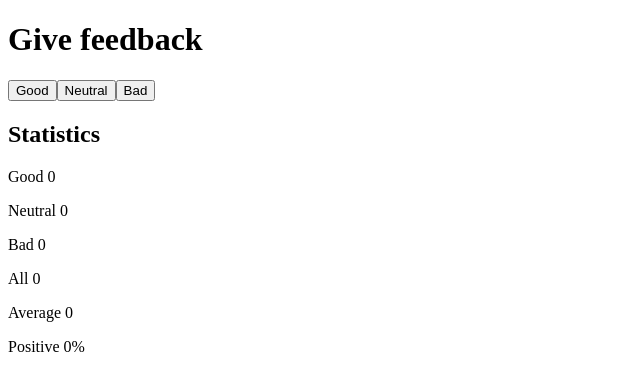
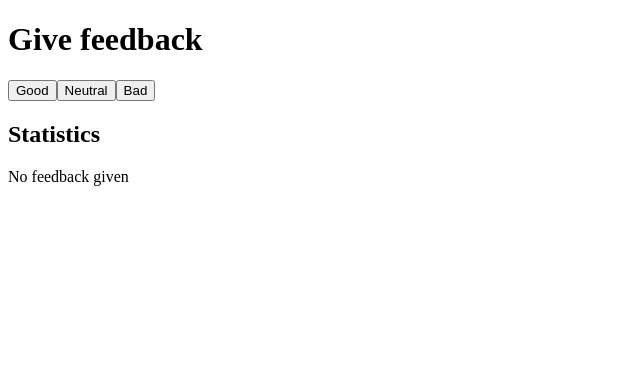
Before and after one commit to Artikool5/fullstack-open, a React (Vite) app in the folder part1/unicafe/: page / in a window 1280 px wide. Shown: the top 390 px of the page, without its empty margins (0-640 px from the left). Built offline with nearby package versions, Linux system fonts and the light colour scheme.

Commit message:
exc: 1.9

```diff
--- a/part1/unicafe/src/App.jsx
+++ b/part1/unicafe/src/App.jsx
@@ -8,12 +8,18 @@ function Statistics(props) {
   return (
     <>
       <h2>Statistics</h2>
-      <p>Good {props.good}</p>
-      <p>Neutral {props.neutral}</p>
-      <p>Bad {props.bad}</p>
-      <p>All {getAll()}</p>
-      <p>Average {getAverageFeedback() || 0}</p>
-      <p>Positive {getPositivePercentage() || 0}%</p>
+      {getAll() ? (
+        <>
+          <p>Good {props.good}</p>
+          <p>Neutral {props.neutral}</p>
+          <p>Bad {props.bad}</p>
+          <p>All {getAll()}</p>
+          <p>Average {getAverageFeedback()}</p>
+          <p>Positive {getPositivePercentage()}%</p>
+        </>
+      ) : (
+        <p>No feedback given</p>
+      )}
     </>
   );
 }
```
